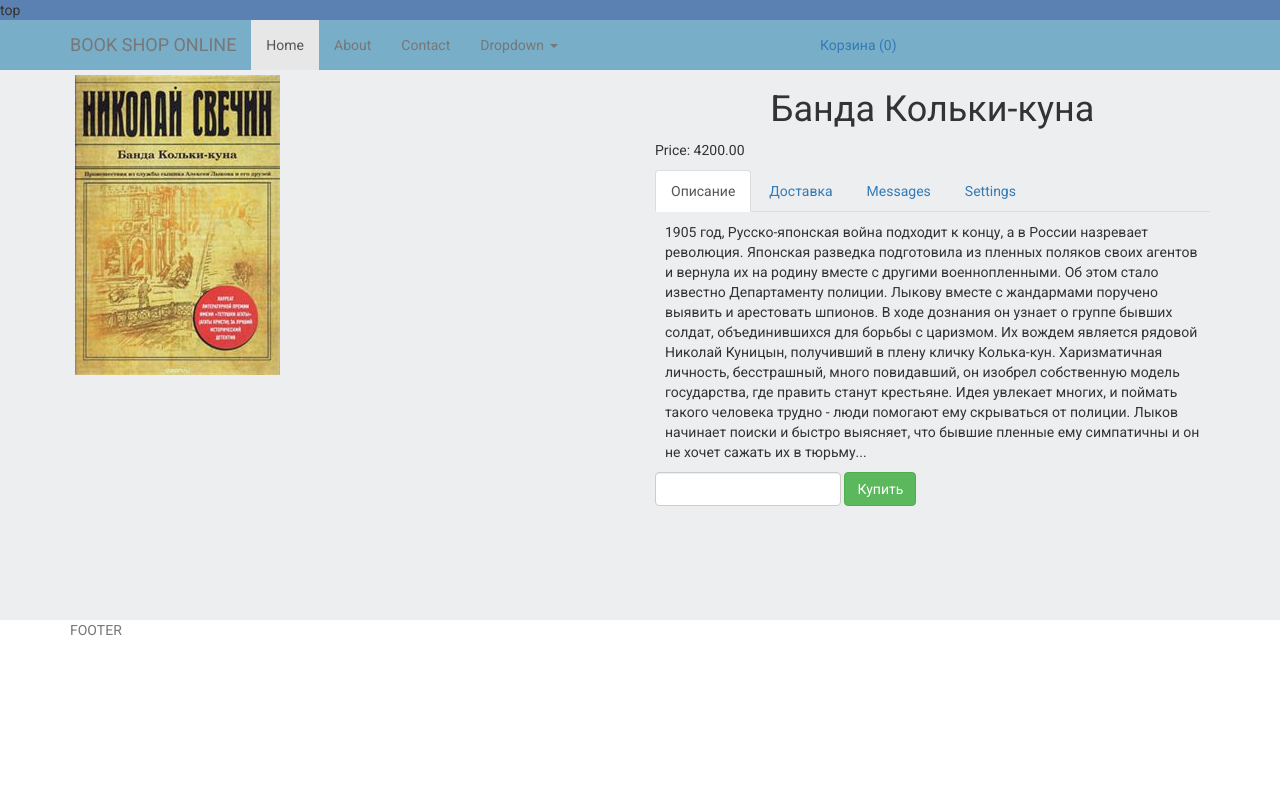
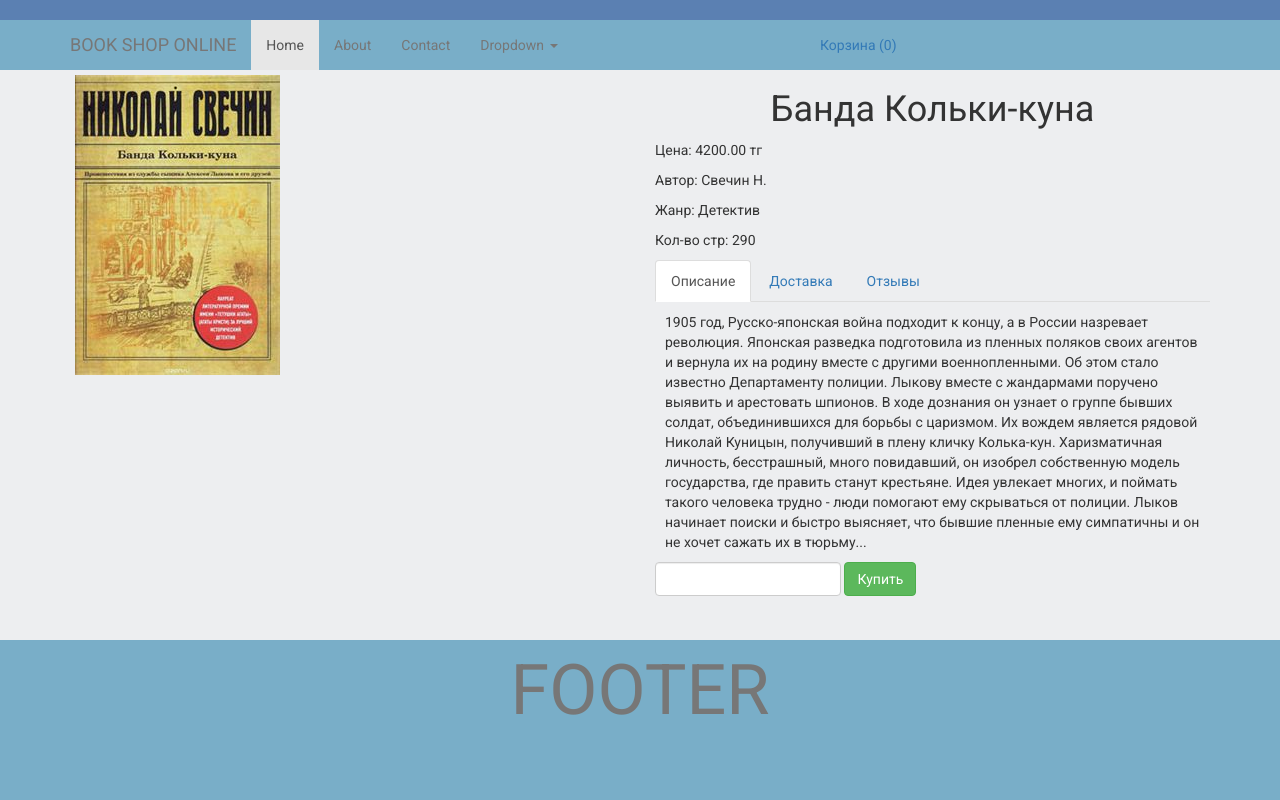
Before and after one commit to IvanKorb/django-shop, a Django app: page /product/5/ in a window 1280 px wide. Run offline with Django 3.2, Linux system fonts and the light colour scheme; data comes from the database, SQL or seed files in the repository; both versions use the stored data as it was after the commit; some libraries are stand-ins or nearby versions.

Commit message:
refactor code

```diff
--- a/static/static_dev/js/scripts.js
+++ b/static/static_dev/js/scripts.js
@@ -30,8 +30,8 @@ $(document).ready(function(){
                      console.log(data.products);
                      $('.basket-items ul').html("");
                      $.each(data.products, function(k, v){
-                        $('.basket-items ul').append('<li>'+ v.name+', ' + v.nmb + 'шт. ' + 'по ' + v.price_per_item + 'грн  ' +
-                            '<a class="delete-item" href="" data-product_id="'+v.id+'">x</a>'+
+                        $('.basket-items ul').append('<li>'+ v.name+', ' + v.nmb + 'шт. ' + 'по ' + v.price_per_item + ' тг ' +
+
                             '</li>');
                      });
                  }
--- a/static/static_dev/style/style.css
+++ b/static/static_dev/style/style.css
@@ -20,10 +20,16 @@ html, body{
 
 .footer{
     position: relative;
-    margin-top: -180px; /* negative value of footer height */
-    height: 180px;
+    margin-top: -160px; /* negative value of footer height */
+    height: 160px;
+
     clear: both;
     background-color: white;
+    background-color: #79aec8;
+    text-align: center;
+    color: #cc1111;
+    font-size: 5em;
+
 }
 
 .section-top{
@@ -101,9 +107,9 @@ html, body{
 }
 .basket-items{
     position: absolute;
-    top: 50px;
+    top: 30px;
     width: 100%;
-    background-color: #5b80b2;
+    background-color: #79aec8;
     z-index: 10;
     padding: 10px;
 }
--- a/templates/footer.html
+++ b/templates/footer.html
@@ -1,5 +1,5 @@
  <footer class="footer">
       <div class="container">
-        <p class="text-muted">FOOTER</p>
+        <p class="text-muted ">FOOTER</p>
       </div>
  </footer>
--- a/templates/landing/home.html
+++ b/templates/landing/home.html
@@ -46,7 +46,7 @@
             <div class="row">
                 <div class="col-lg-12">
                     <h1 class="text-center">
-                        Вечная классика
+                        Классика
                     </h1>
                 </div>
                 {% for product_image in products_images_classic %}
--- a/templates/navbar.html
+++ b/templates/navbar.html
@@ -1,6 +1,6 @@
 <!-- Static navbar -->
 <nav class="navbar navbar-default navbar-top">
-    top
+
 </nav>
 <nav class="navbar navbar-default navbar-main">
     <div class="container">
@@ -37,7 +37,7 @@
                 <li>
 
                     <div class="basket-container">
-                      <a href="#">Корзина <span id="basket_total_amount"></span><span id="basket_total_nmb">
+                      <a href="/checkout">Корзина <span id="basket_total_amount"></span><span id="basket_total_nmb">
                         {% if products_total_nmb %}
                             ({{ products_total_nmb }})
                         {% else %}
--- a/templates/products/product.html
+++ b/templates/products/product.html
@@ -17,9 +17,10 @@
                     {{ product.name }}
                 </h1>
                 <div class="">
-                    <p>
-                        Price: {{ product.price }}
-                    </p>
+                    <p>Цена: {{ product.price }} тг</p>
+                    <p> Автор: {{ product.author }}</p>
+                    <p> Жанр: {{ product.genre }}</p>
+                    <p> Кол-во стр: {{ product.pages_count }}</p>
                 </div>
                 <div>
                     <!-- Nav tabs -->
@@ -34,8 +35,9 @@
                                 Доставка
                             </a>
                         </li>
-                        <li role="presentation"><a href="#messages" aria-controls="messages" role="tab" data-toggle="tab">Messages</a></li>
-                        <li role="presentation"><a href="#settings" aria-controls="settings" role="tab" data-toggle="tab">Settings</a></li>
+                        <li role="presentation"><a href="#messages" aria-controls="messages" role="tab"
+                                                   data-toggle="tab">Отзывы</a></li>
+                        {#                        <li role="presentation"><a href="#settings" aria-controls="settings" role="tab" data-toggle="tab">Settings</a></li>#}
                     </ul>
 
                     <!-- Tab panes -->
@@ -44,14 +46,21 @@
                             {{ product.description }}
                         </div>
                         <div role="tabpanel" class="tab-pane" id="delivery">
-                            <h3>Как мы делаем доставку</h3>
+                            <h3>Lorem ipsum dolor sit amet, consectetur adipisicing elit. Aperiam aspernatur, beatae
+                                blanditiis commodi consequatur cupiditate dolorum ea eaque ex excepturi, facilis fugiat
+                                itaque iusto minima molestiae nisi quidem ratione rem repudiandae sed sunt suscipit
+                                tempora temporibus tenetur velit, vero vitae.</h3>
                         </div>
-                        <div role="tabpanel" class="tab-pane" id="messages">...</div>
-                        <div role="tabpanel" class="tab-pane" id="settings">...</div>
+                        <div role="tabpanel" class="tab-pane" id="messages">Lorem ipsum dolor sit amet, consectetur
+                            adipisicing elit. Ad asperiores cumque delectus dolorum laudantium qui quia, vel. Ad aliquam
+                            dolore dolorem eius maiores neque nobis qui reprehenderit? Harum quisquam, voluptas!
+                        </div>
+                        {#                        <div role="tabpanel" class="tab-pane" id="settings">...</div>#}
                     </div>
                 </div>
                 <div>
-                    <form id="form_buying_product" class="form-inline" action="{% url 'basket_adding' %}">{% csrf_token %}
+                    <form id="form_buying_product" class="form-inline"
+                          action="{% url 'basket_adding' %}">{% csrf_token %}
                         <div class="form-group">
                             <input type="number" class="form-control" name="number" id="number">
                         </div>
@@ -59,9 +68,9 @@
 
                         <div class="form-group">
                             <button type="submit" id="submit_btn" class="btn btn-success btn-buy"
-                                    data-product_id = "{{ product.id }}"
-                                    data-name ="{{ product.name }}"
-                                    data-price ="{{ product.price }}"
+                                    data-product_id="{{ product.id }}"
+                                    data-name="{{ product.name }}"
+                                    data-price="{{ product.price }}"
                             >
                                 Купить
                             </button>
```
Also changed, not shown: templates/orders/checkout.html (+12 -16 lines), db.sqlite3, 1 other file. Lines whose indentation alone changed are shown as unchanged.
